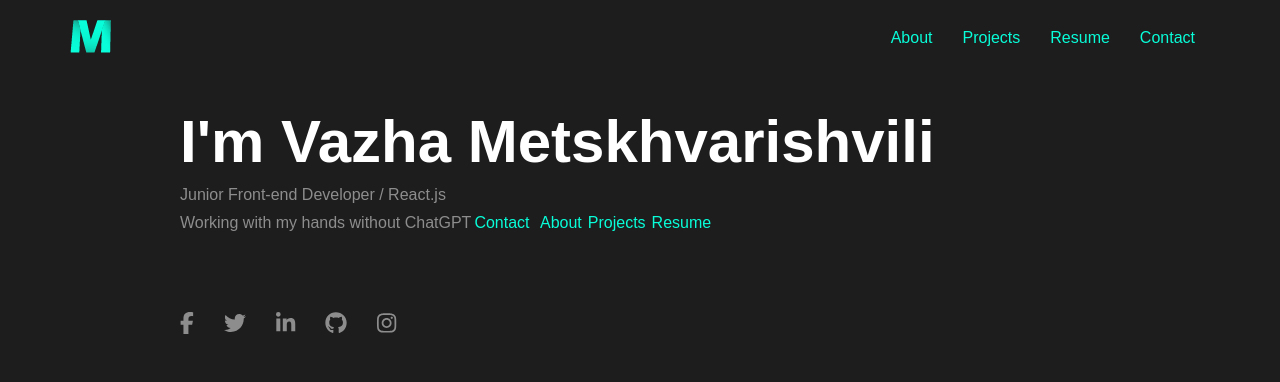
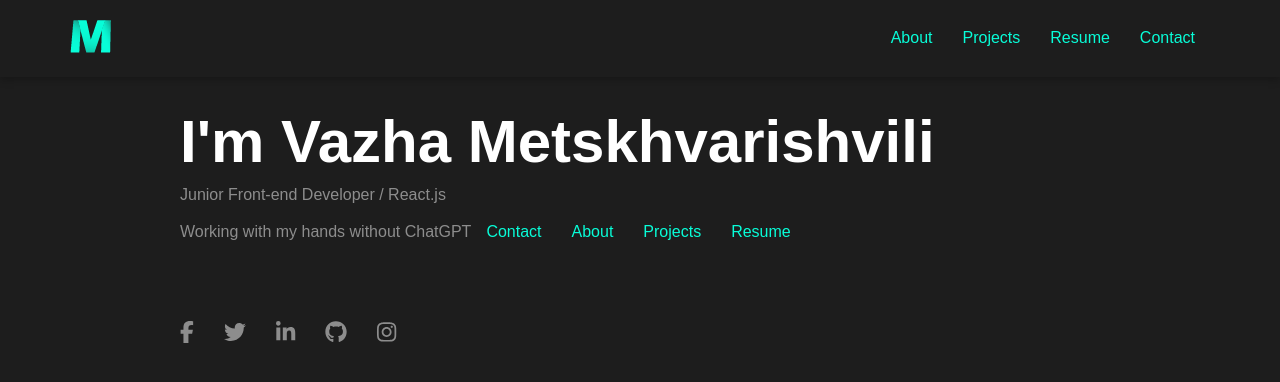
Before and after one commit to Mecxvarishvili/Portfolio, a React (Create React App) app: page / in a window 1280 px wide. Shown: the top 382 px of the page. Built offline with nearby package versions, Linux system fonts and the light colour scheme.

Commit message:
change style

```diff
--- a/src/App.css
+++ b/src/App.css
@@ -11,11 +11,16 @@
   }
   .homePage .routediv {
     margin-top: 10px;
+    line-height: 2.3;
   }
   .homePage .routediv a {
     text-decoration: none;
     color: #08fdd8;
     margin: 0 3px;
+    padding: 0 12px;
+  }
+  .homePage .routediv a:hover {
+    background: red;
   }
 }
 @media screen and (max-width: 590px) {
@@ -31,6 +36,7 @@
 @media screen and (max-width: 120000px) {
   .header {
     padding: 20px 0;
+    box-shadow: rgba(0, 0, 0, 0.24) 0px 3px 8px;
   }
   .header .container {
     display: flex;
@@ -213,7 +219,7 @@
 }
 @media screen and (max-width: 767px) {
   .header {
-    margin: 0 15px;
+    padding: 20px 15px;
   }
   .header .container {
     display: flex;
@@ -238,7 +244,7 @@
 }
 @media screen and (max-width: 12000px) {
   .footer {
-    margin-top: 60px;
+    margin-top: 50px;
     padding: 20px 0;
   }
   .footer .socialCont {
@@ -254,6 +260,7 @@
 }
 @media screen and (max-width: 999px) {
   .socialCont {
+    box-shadow: rgba(100, 100, 111, 0.2) 0px 7px 29px 0px;
     position: fixed;
     display: flex;
     justify-content: space-between;
--- a/src/layouts/footer/Footer.scss
+++ b/src/layouts/footer/Footer.scss
@@ -1,7 +1,7 @@
 
 @media screen and (max-width: 12000px) {
     .footer {
-        margin-top: 60px;
+        margin-top: 50px;
         padding: 20px 0;
 
         .socialCont {
@@ -21,6 +21,7 @@
 
 @media screen and (max-width: 999px) {
     .socialCont {
+        box-shadow: rgba(100, 100, 111, 0.2) 0px 7px 29px 0px;
         position: fixed;
         display: flex;
         justify-content: space-between;
--- a/src/pages/home/Home.js
+++ b/src/pages/home/Home.js
@@ -9,7 +9,7 @@ const Main = () => {
             <div className="dit1" >Junior Front-end Developer / React.js</div>
             <div className='routediv'>
                 Working with my hands without ChatGPT
-                <Link to={CONTACT_PAGE}>Contact</Link>&nbsp;
+                <Link to={CONTACT_PAGE}>Contact</Link>
                 <Link to={ABOUT_PAGE} >About</Link>
                 <Link to={PROJECTS_PAGE} >Projects</Link>
                 <Link to={RESUME_PAGE}>Resume</Link>
--- a/src/pages/home/Home.scss
+++ b/src/pages/home/Home.scss
@@ -14,12 +14,19 @@
 
         .routediv {
             margin-top: 10px;
+            line-height: 2.3;
             a {
                 text-decoration: none;
                 color: #08fdd8;
                 margin: 0 3px;
+                padding: 0 12px;
+            }
+            a:hover {
+                background: red;
             }
         }
+
+
     }
 
 }
```
Also changed, not shown: src/layouts/header/Header.scss (+5 -2 lines), 1 other file (tests, documents, lock files or other folders).
